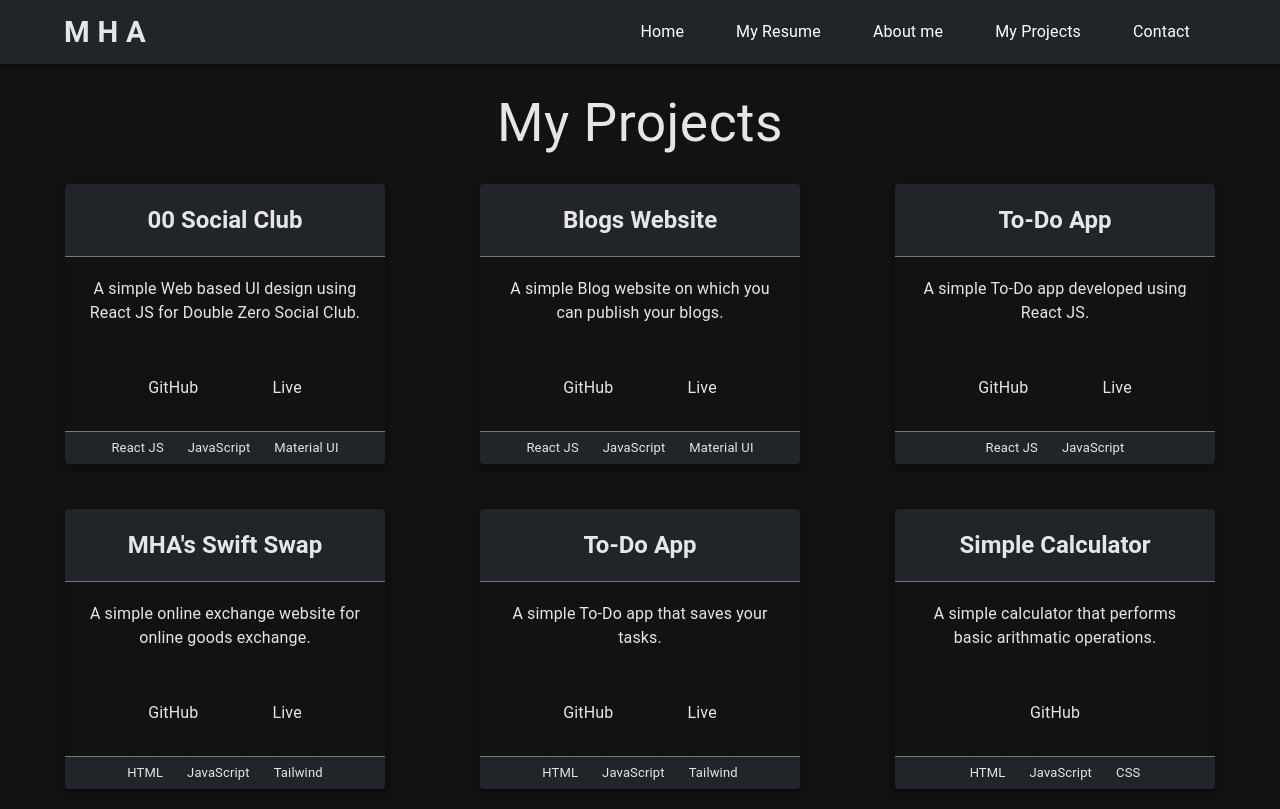
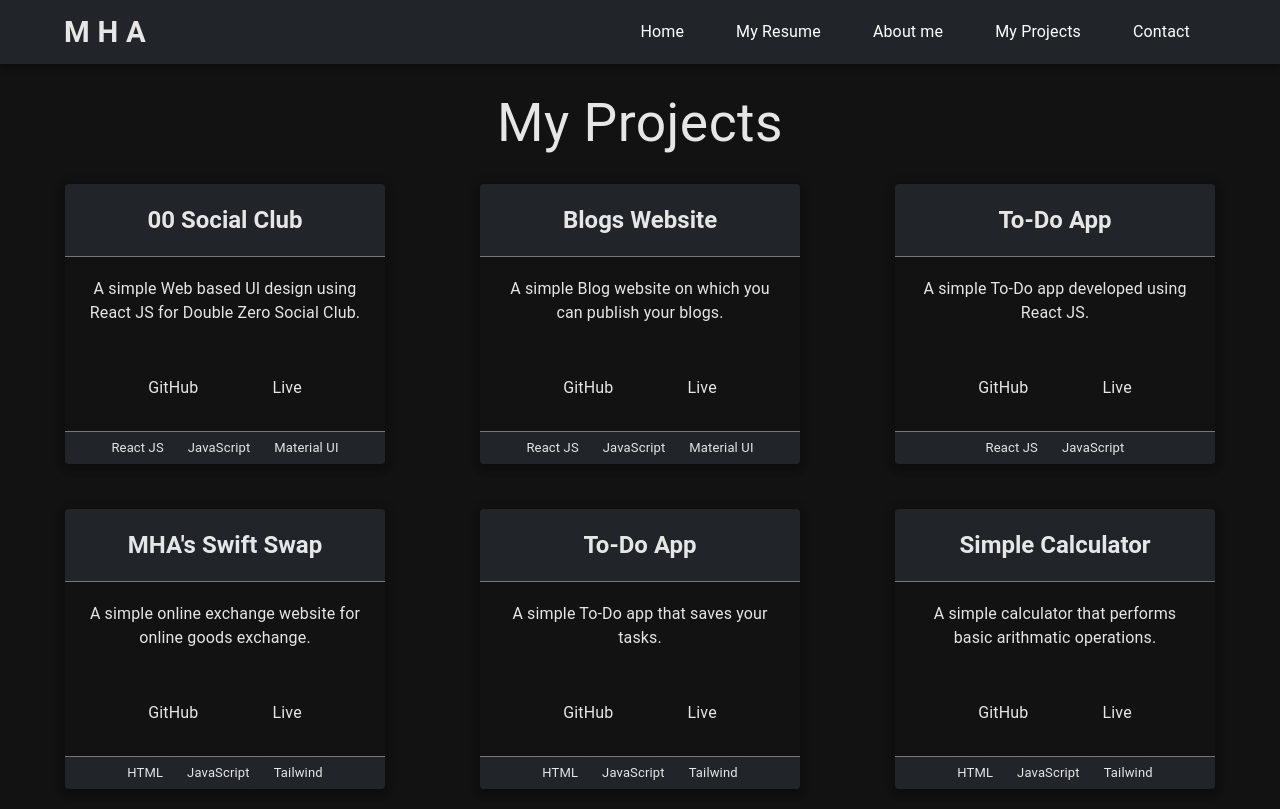
Before and after one commit to hammadaslam1/portfolio-website, a React (Create React App) app: page /portfolio in a window 1280 px wide. Built offline with nearby package versions, Linux system fonts and the light colour scheme.

Commit message:
added live calculator

```diff
--- a/src/components/pages/Portfolio.jsx
+++ b/src/components/pages/Portfolio.jsx
@@ -57,9 +57,12 @@ const Portfolio = () => {
     createRows(
       "Simple Calculator",
       "A simple calculator that performs basic arithmatic operations.",
-      ["GitHub"],
-      ["HTML", "JavaScript", "CSS"],
-      ["https://github.com/hammadaslam1/calculator"]
+      ["GitHub", "Live"],
+      ["HTML", "JavaScript", "Tailwind"],
+      [
+        "https://github.com/hammadaslam1/calculator",
+        "https://mha-calculator.web.app",
+      ]
     ),
   ];
 
```
